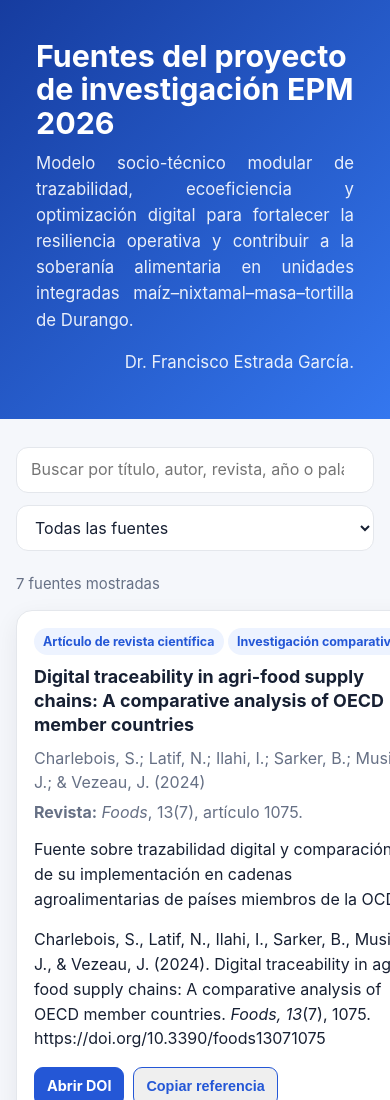
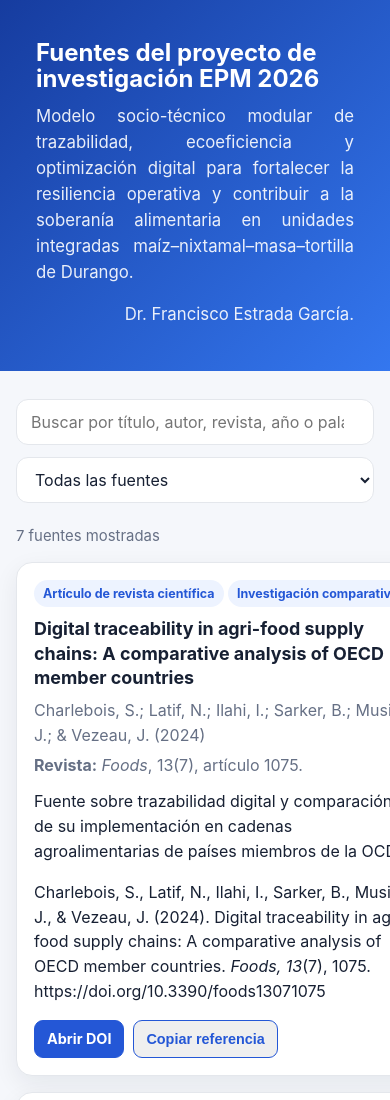
Before and after one commit to festrada82/EPM2026, a plain HTML site: page index.html in a window 390 px wide. Shown: the top 1100 px of the page. Drawn offline with Linux system fonts and the light colour scheme.

Commit message:
Update index.html

```diff
--- a/index.html
+++ b/index.html
@@ -42,7 +42,7 @@
 
     h1 {
       margin: 0 0 10px;
-      font-size: clamp(1.9rem, 5vw, 3rem);
+      font-size: clamp(1.5rem, 5vw, 3rem);
       line-height: 1.1;
     }
 
```
